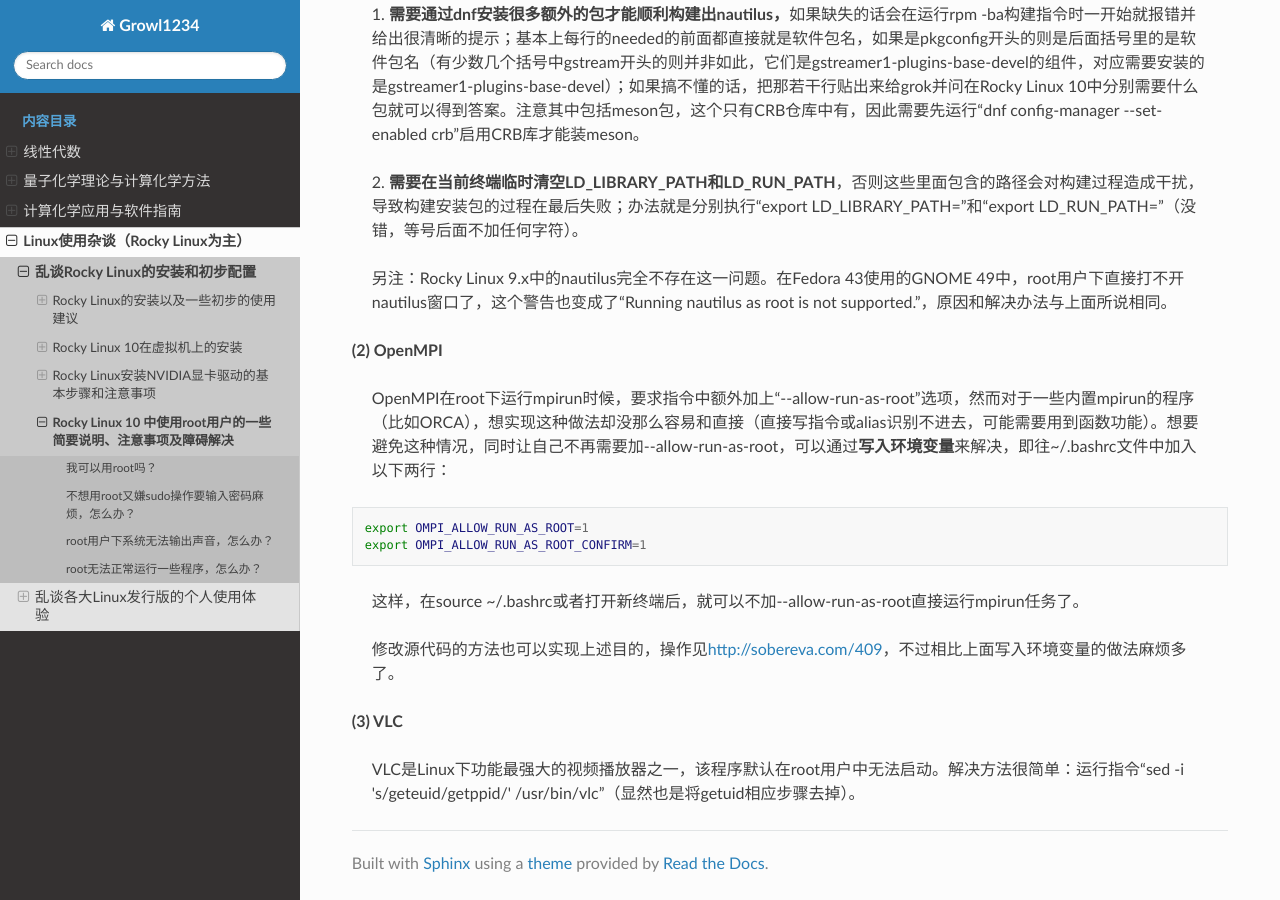
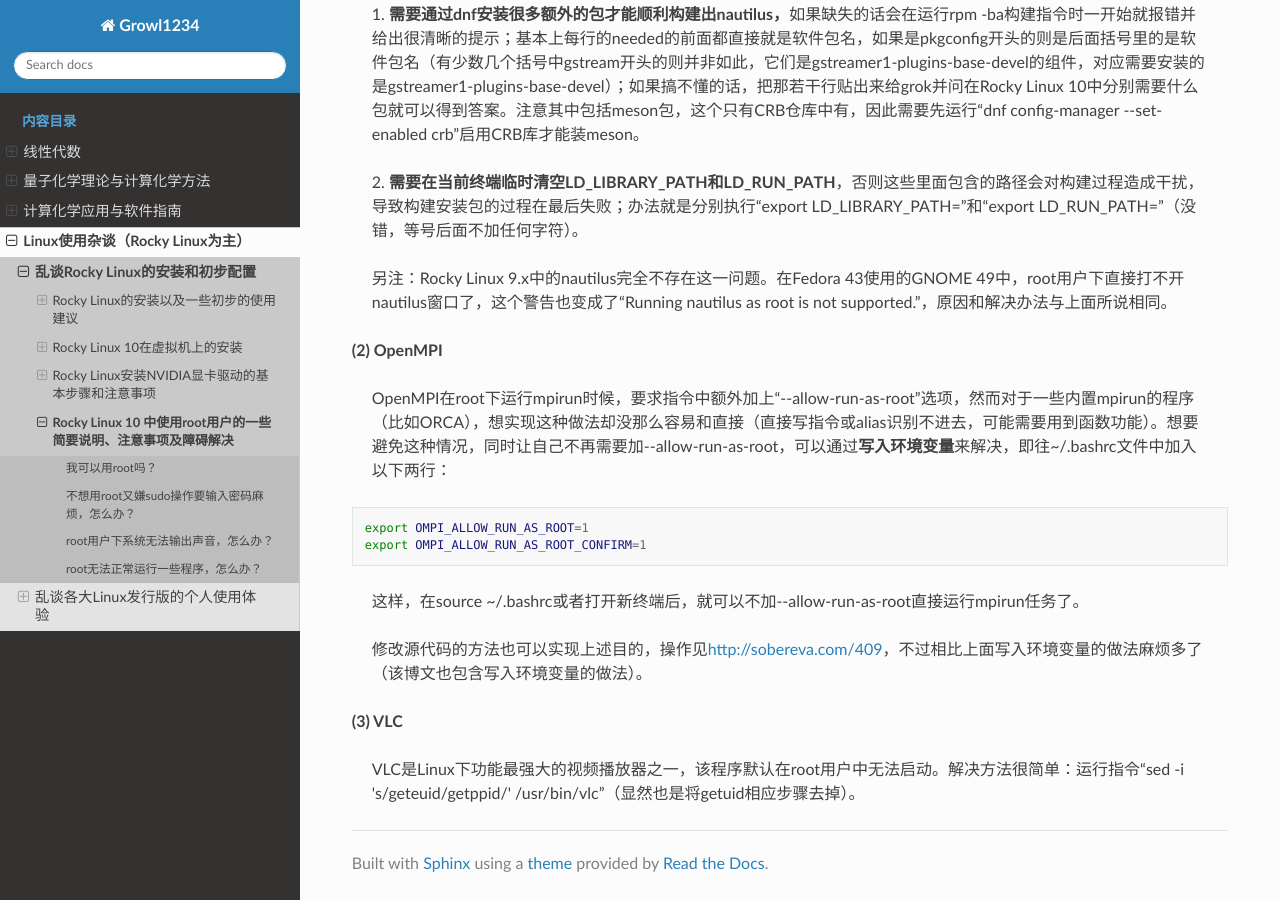
Before and after one commit to Growl1234/RTDProject, a Sphinx documentation site: the page built from source/linux/rocky/privillege.md, in a window 1280 px wide and 900 px high, scrolled down 1761 px. Built offline with Sphinx 7.4.7 and the Read the Docs theme 3.1.0, drawn with Linux system fonts in a browser that asks for light colours; some of the changed lines change nothing that is shown.

Commit message:
Update privillege.md

```diff
--- a/source/linux/rocky/privillege.md
+++ b/source/linux/rocky/privillege.md
@@ -76,7 +76,7 @@ export OMPI_ALLOW_RUN_AS_ROOT_CONFIRM=1
 </p>
 
 <p style="margin-left: 20px; margin-right: 20px;">
-修改源代码的方法也可以实现上述目的，操作见<a href="http://sobereva.com/409">http://sobereva.com/409</a>，不过相比上面写入环境变量的做法麻烦多了。
+修改源代码的方法也可以实现上述目的，操作见<a href="http://sobereva.com/409">http://sobereva.com/409</a>，不过相比上面写入环境变量的做法麻烦多了（该博文也包含写入环境变量的做法）。
 </p>
 
 **(3) VLC**
```
